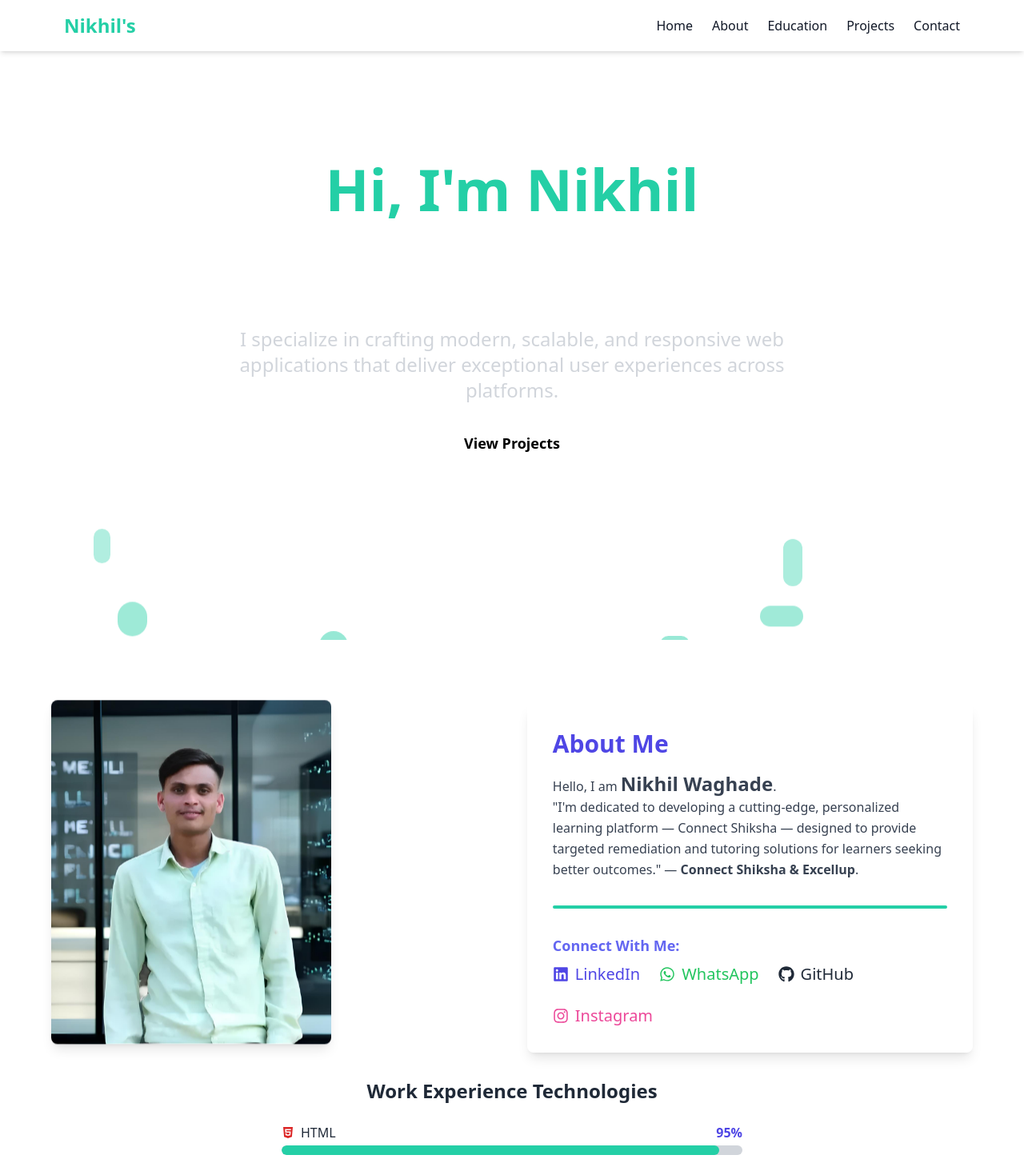
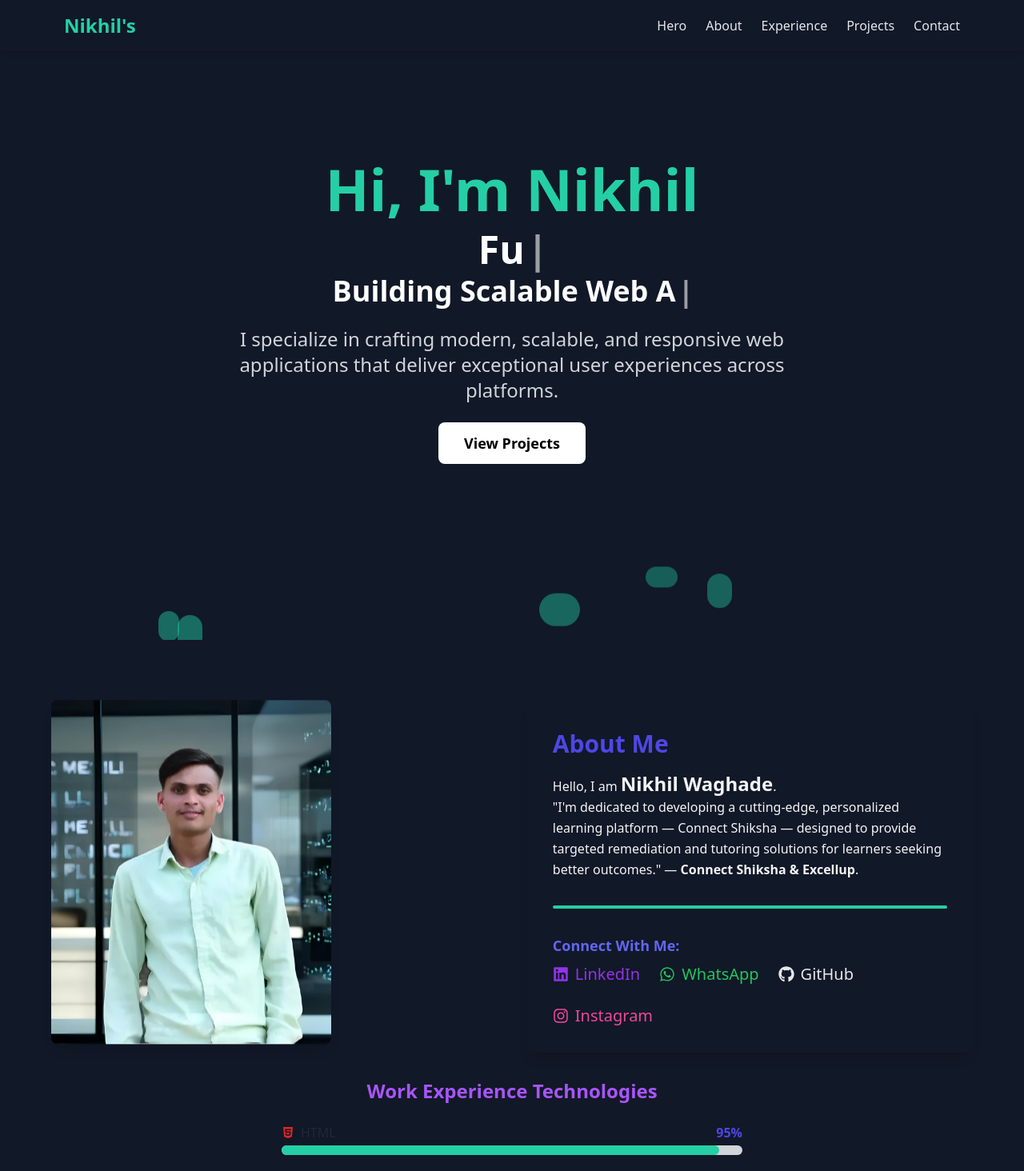
Before and after one commit to NikhilWaghade/Nikhil-s-Portfolio, a React (Vite) app: page / in a window 1280 px wide. Shown: the top 1464 px of the page at 80% size. Built offline with nearby package versions, Linux system fonts and the light colour scheme.

Commit message:
Update Navbar section

```diff
--- a/src/Components/Footer.jsx
+++ b/src/Components/Footer.jsx
@@ -3,12 +3,12 @@ import { FaGithub, FaLinkedin, FaEnvelope } from "react-icons/fa";
 
 const Footer = () => {
   return (
-    <footer className="bg-gray-100 dark:bg-gray-800 text-center py-6 mt-20">
+    <footer className="bg-gray-800 text-center py-6 ">
       <div className="max-w-7xl mx-auto px-4">
-        <p className="text-sm text-gray-600 dark:text-gray-300">
+        <p className="text-sm text-gray-200 dark:text-gray-300">
           © {new Date().getFullYear()} Nikhil. All rights reserved.
         </p>
-        <div className="flex justify-center space-x-6 mt-3 text-gray-600 dark:text-gray-300 text-xl">
+        <div className="flex justify-center space-x-6 mt-3 text-gray-200 dark:text-gray-300 text-xl">
           <a
             href="https://github.com/NikhilWaghade"
             target="_blank"
--- a/src/Components/Navbar.jsx
+++ b/src/Components/Navbar.jsx
@@ -1,5 +1,6 @@
 import React from "react";
 import { Link } from "react-router-dom";
+import { FiMenu, FiX } from "react-icons/fi";
 
 const Navbar = ({ menuOpen, setMenuOpen }) => {
   const handleNavClick = () => {
@@ -15,9 +16,9 @@ const Navbar = ({ menuOpen, setMenuOpen }) => {
   };
 
   return (
-    <nav className="fixed w-full bg-white dark:bg-gray-900 shadow-md z-50">
+    <nav className="fixed w-full bg-gray-900 shadow-md z-50">
       <div className="max-w-6xl mx-auto px-4 flex items-center justify-between h-16">
-        {/* Logo - scroll to top */}
+        {/* Logo */}
         <Link
           to="/"
           onClick={() => {
@@ -29,25 +30,44 @@ const Navbar = ({ menuOpen, setMenuOpen }) => {
           Nikhil's
         </Link>
 
-        {/* Navigation Links */}
+        {/* Desktop Menu */}
         <div className="hidden md:flex space-x-6">
-          <button onClick={() => scrollToSection("hero")} className="hover:text-[#24CFA6]">
-            Home
-          </button>
-          <button onClick={() => scrollToSection("about")} className="hover:text-[#24CFA6]">
-            About
-          </button>
-          <button onClick={() => scrollToSection("experience")} className="hover:text-[#24CFA6]">
-            Education
-          </button>
-          <button onClick={() => scrollToSection("projects")} className="hover:text-[#24CFA6]">
-            Projects
-          </button>
-          <button onClick={() => scrollToSection("contact")} className="hover:text-[#24CFA6]">
-            Contact
+          {["hero", "about", "experience", "projects", "contact"].map((section) => (
+            <button
+              key={section}
+              onClick={() => scrollToSection(section)}
+              className="hover:text-[#24CFA6] text-gray-200"
+            >
+              {section.charAt(0).toUpperCase() + section.slice(1)}
+            </button>
+          ))}
+        </div>
+
+        {/* Mobile Menu Toggle */}
+        <div className="md:hidden">
+          <button
+            onClick={() => setMenuOpen(!menuOpen)}
+            className="text-white text-2xl focus:outline-none"
+          >
+            {menuOpen ? <FiX /> : <FiMenu />}
           </button>
         </div>
       </div>
+
+      {/* Mobile Dropdown Menu */}
+      {menuOpen && (
+        <div className="md:hidden bg-gray-800 px-6 py-4 space-y-4">
+          {["hero", "about", "experience", "projects", "contact"].map((section) => (
+            <button
+              key={section}
+              onClick={() => scrollToSection(section)}
+              className="block w-full text-left text-gray-200 hover:text-[#24CFA6]"
+            >
+              {section.charAt(0).toUpperCase() + section.slice(1)}
+            </button>
+          ))}
+        </div>
+      )}
     </nav>
   );
 };
--- a/src/Pages/About.jsx
+++ b/src/Pages/About.jsx
@@ -47,7 +47,7 @@ const About = () => {
   return (
     <section
       id="about"
-      className="relative py-20 px-4 bg-white dark:bg-gray-900 overflow-hidden"
+      className="relative py-20 px-4 bg-gray-900 overflow-hidden"
     >
       {/* Bubble Background */}
       <div
@@ -96,7 +96,7 @@ const About = () => {
             About Me
           </h2>
 
-          <p className="text-gray-700 dark:text-gray-300 mb-4 leading-relaxed">
+          <p className="text-gray-100 dark:text-gray-300 mb-4 leading-relaxed">
             Hello, I am <strong className="text-2xl">Nikhil Waghade</strong>.
             <br />
             "I'm dedicated to developing a cutting-edge, personalized learning
@@ -117,7 +117,7 @@ const About = () => {
               href="https://www.linkedin.com/in/nikhilwaghade"
               target="_blank"
               rel="noopener noreferrer"
-              className="flex items-center gap-2 text-indigo-600 dark:text-indigo-400 hover:text-[#24CFA6] transition-colors"
+              className="flex items-center gap-2 text-purple-600 dark:text-indigo-400 hover:text-[#24CFA6] transition-colors"
             >
               <FaLinkedin /> LinkedIn
             </a>
@@ -133,7 +133,7 @@ const About = () => {
               href="https://github.com/NikhilWaghade"
               target="_blank"
               rel="noopener noreferrer"
-              className="flex items-center gap-2 text-gray-800 dark:text-white hover:text-[#24CFA6] transition-colors"
+              className="flex items-center gap-2 text-gray-200 dark:text-white hover:text-[#24CFA6] transition-colors"
             >
               <FaGithub /> GitHub
             </a>
@@ -151,7 +151,7 @@ const About = () => {
 
       {/* Skill Bars */}
       <div className="mt-8 max-w-xl mx-auto">
-        <h4 className="text-2xl font-bold text-center text-gray-800 dark:text-gray-200 mb-6">
+        <h4 className="text-2xl font-bold text-center text-purple-500 dark:text-gray-200 mb-6">
           Work Experience Technologies
         </h4>
         {skills.map((skill, index) => (
--- a/src/Pages/Contact.jsx
+++ b/src/Pages/Contact.jsx
@@ -33,7 +33,7 @@ const Contact = () => {
   }, [popup.show]);
 
   return (
-    <section id="contact" className="relative py-20 px-4 bg-white dark:bg-gray-900 overflow-hidden">
+    <section id="contact" className="relative py-20 px-4 bg-gray-900 overflow-hidden">
       {/* Inline bubble animation style */}
       <style>{`
         @keyframes bubble {
@@ -81,8 +81,8 @@ const Contact = () => {
 
       {/* Form Content */}
       <div className="max-w-3xl mx-auto text-center relative z-10">
-        <h2 className="text-3xl font-bold text-indigo-600 dark:text-[#24CFA6] mb-6">Contact Me</h2>
-        <p className="text-gray-700 dark:text-gray-300 mb-8">
+        <h2 className="text-3xl font-bold text-purple-500 dark:text-[#24CFA6] mb-6">Contact Me</h2>
+        <p className="text-gray-200 dark:text-gray-200 mb-8">
           I'm open to freelance, full-time, or collaboration opportunities. Let's connect!
         </p>
 
--- a/src/Pages/Experience.jsx
+++ b/src/Pages/Experience.jsx
@@ -29,7 +29,7 @@ const Experience = () => {
   return (
     <section
       id="experience"
-      className="relative py-20 px-4 bg-white dark:bg-gray-900 overflow-hidden"
+      className="relative py-20 px-4 bg-gray-900 overflow-hidden"
     >
       {/* Bubble Background */}
       <div
@@ -203,7 +203,7 @@ const Experience = () => {
           </h3>
           <div className="grid md:grid-cols-2 gap-10">
             <div className="hover:scale-105 transition-transform duration-300">
-              <h4 className="text-lg font-semibold text-gray-800 dark:text-white mb-2">
+              <h4 className="text-lg font-semibold text-gray-200 dark:text-white mb-2">
                 2021 State Level Hackathon - Sardar VallabhBhai Patel Polytechnic College Bhopal
               </h4>
               <img
@@ -213,7 +213,7 @@ const Experience = () => {
               />
             </div>
             <div className="hover:scale-105 transition-transform duration-300">
-              <h4 className="text-lg font-semibold text-gray-800 dark:text-white mb-2">
+              <h4 className="text-lg font-semibold text-gray-200 dark:text-white mb-2">
                 2025 State Level Hackathon - Bansal Institute of Science Technology Bhopal
               </h4>
               <img
--- a/src/Pages/Home.jsx
+++ b/src/Pages/Home.jsx
@@ -3,8 +3,8 @@ import { motion } from "framer-motion";
 import { Typewriter } from 'react-simple-typewriter';
 
 import About from './About';
+import Experience from './Experience';
 import Projects from './Projects';
-import Experience from './Experience';
 import Contact from './Contact';
 
 const Home = ({ menuOpen }) => {
@@ -28,7 +28,7 @@ const Home = ({ menuOpen }) => {
     <>
  <section
   id="hero"
-  className={`relative px-4 bg-white dark:bg-gray-900 overflow-hidden transition-all duration-300 ${
+  className={`relative px-4  bg-gray-900 overflow-hidden transition-all duration-300 ${
     menuOpen ? "pt-[280px]" : "pt-[160px] md:pt-[200px]"
   } pb-32 min-h-screen`}
 >
@@ -101,8 +101,8 @@ const Home = ({ menuOpen }) => {
 
       {/* Other sections included directly here */}
       <About />
+      <Experience />
       <Projects />
-      <Experience />
       <Contact />
     </>
   );
--- a/src/Pages/Projects.jsx
+++ b/src/Pages/Projects.jsx
@@ -48,7 +48,7 @@ const Projects = () => {
   return (
     <section
       id="projects"
-      className="relative py-20 px-4 bg-white dark:bg-gray-900 overflow-hidden"
+      className="relative py-20 px-4 bg-gray-900 overflow-hidden"
     >
       {/* Inline style for bubble animation */}
       <style>{`
```
Also changed, not shown: 1 other file (tests, documents, lock files or other folders).
